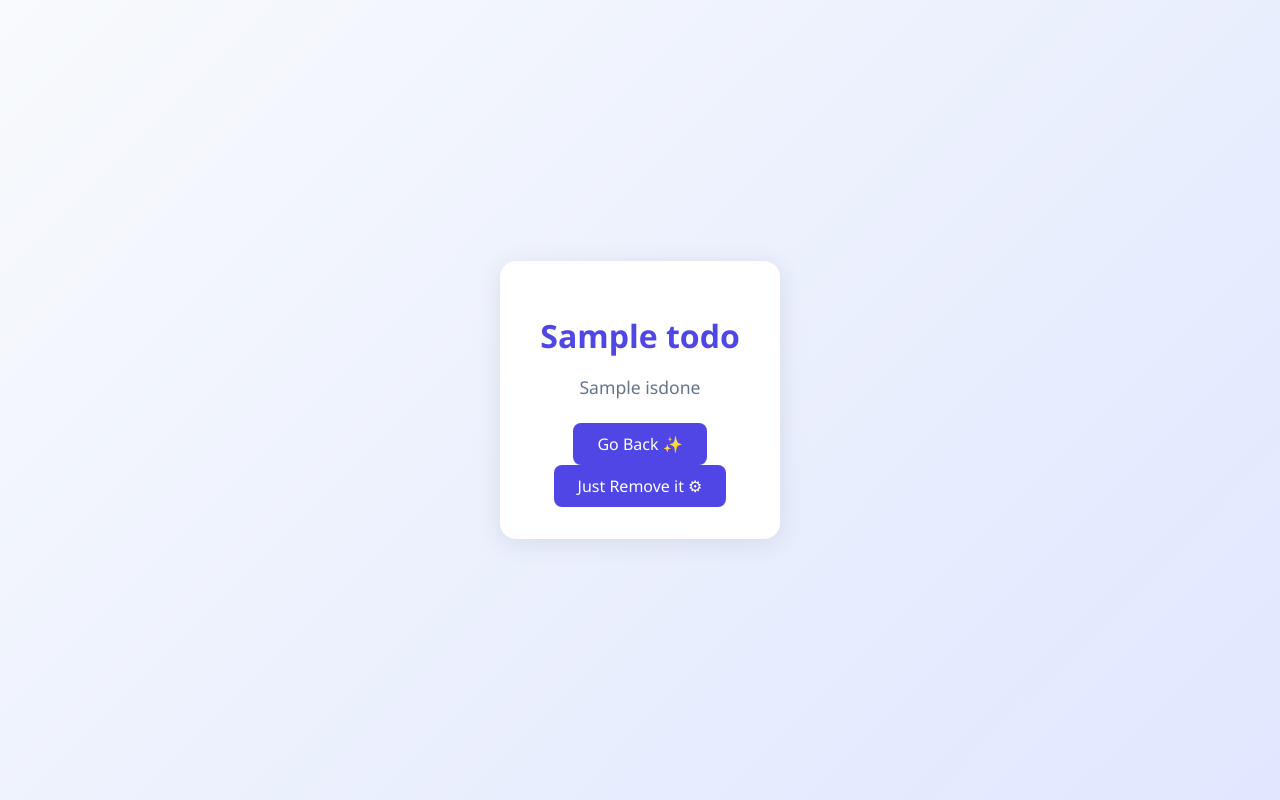
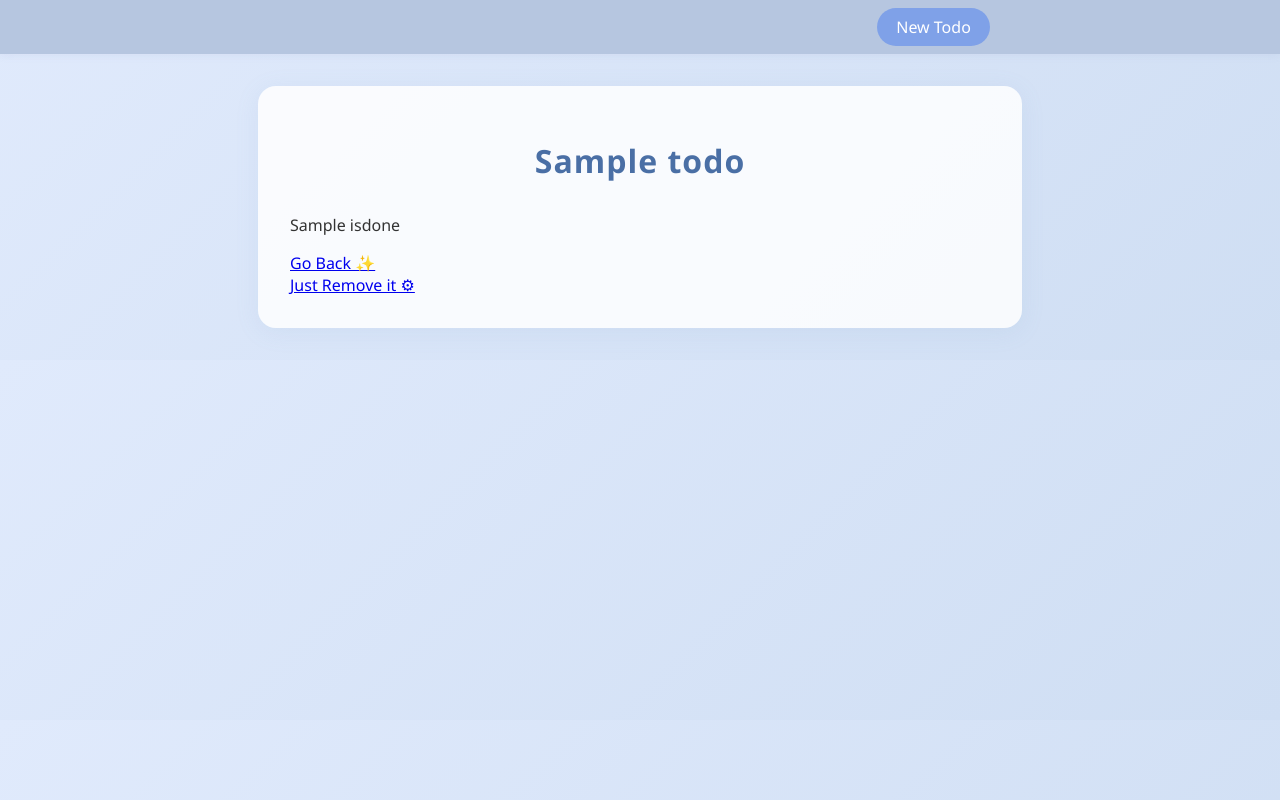
Before and after one commit to AdreshSingh/django_basic, a Django app: template basic_start/todos/templates/detail.html in a window 1280 px wide. Run offline with Django 5.2, Linux system fonts and the light colour scheme; the template is opened without the code that fills it: most values are stand-ins (such as "Sample title", 1, 10 or a date in 2020).

Commit message:
modified as per mater page

```diff
--- a/basic_start/todos/templates/detail.html
+++ b/basic_start/todos/templates/detail.html
@@ -1,56 +1,9 @@
-<!DOCTYPE html>
-<html lang="en">
-<head>
-    <meta charset="UTF-8">
-    <meta name="viewport" content="width=device-width, initial-scale=1.0">
-    <title>Details {{todo.title}}</title>
-    <style>
-        body {
-            background: linear-gradient(135deg, #f8fafc 0%, #e0e7ff 100%);
-            font-family: 'Segoe UI', Arial, sans-serif;
-            margin: 0;
-            padding: 0;
-            min-height: 100vh;
-            display: flex;
-            flex-direction: column;
-            align-items: center;
-            justify-content: center;
-        }
-        .container {
-            background: #fff;
-            border-radius: 16px;
-            box-shadow: 0 4px 24px rgba(60,72,88,0.12);
-            padding: 32px 40px;
-            text-align: center;
-            max-width: 400px;
-        }
-        h1 {
-            color: #4f46e5;
-            margin-bottom: 16px;
-            font-size: 2rem;
-        }
-        p {
-            font-size: 1.1rem;
-            color: #64748b;
-            margin-bottom: 24px;
-        }
-        a {
-            display: inline-block;
-            padding: 10px 24px;
-            background: #4f46e5;
-            color: #fff;
-            border-radius: 8px;
-            text-decoration: none;
-            font-weight: 500;
-            transition: background 0.2s;
-        }
-        a:hover {
-            background: #6366f1;
-        }
-    </style>
-</head>
-<body>
-    <div class="container">
+{% extends "master.html" %}
+
+{%block title%} Details {{todo.title}} {% endblock %}
+
+{% block content %}
+<div class="container">
         <h1>
             {{todo.title}}
         </h1>
@@ -60,5 +13,4 @@
         <a href="/">Go Back ✨</a><br>
         <a href="{% url 'deletetodo' todo.id %}">Just Remove it ⚙</a>
     </div>
-</body>
-</html>
+{% endblock%}
```
Also changed, not shown: basic_start/todos/templates/home.html (+8 -99 lines), basic_start/todos/templates/newtodo.html (+6 -11 lines), basic_start/todos/templates/update.html (added, +12 -0 lines).
